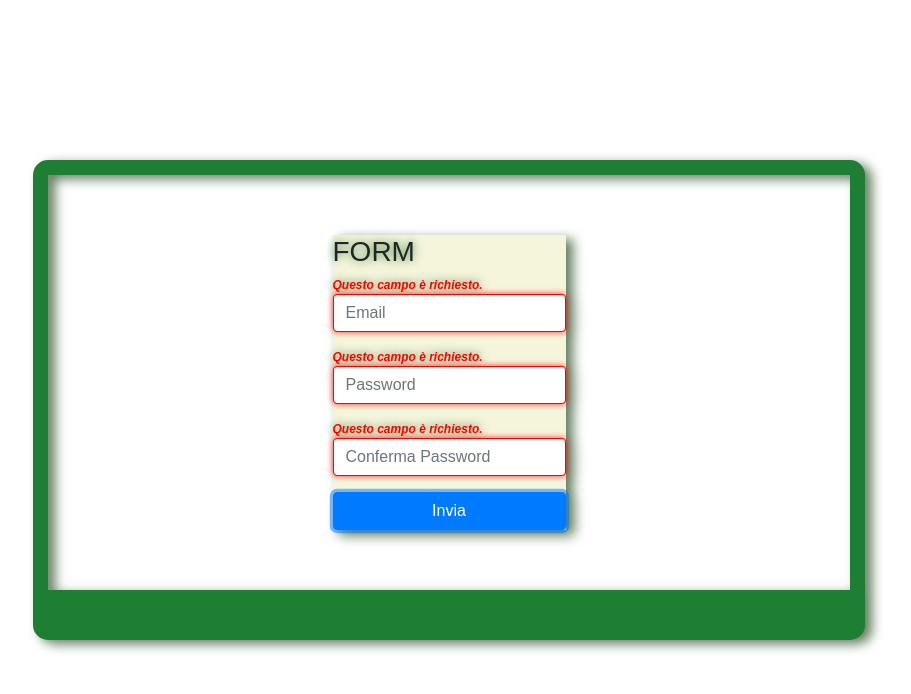
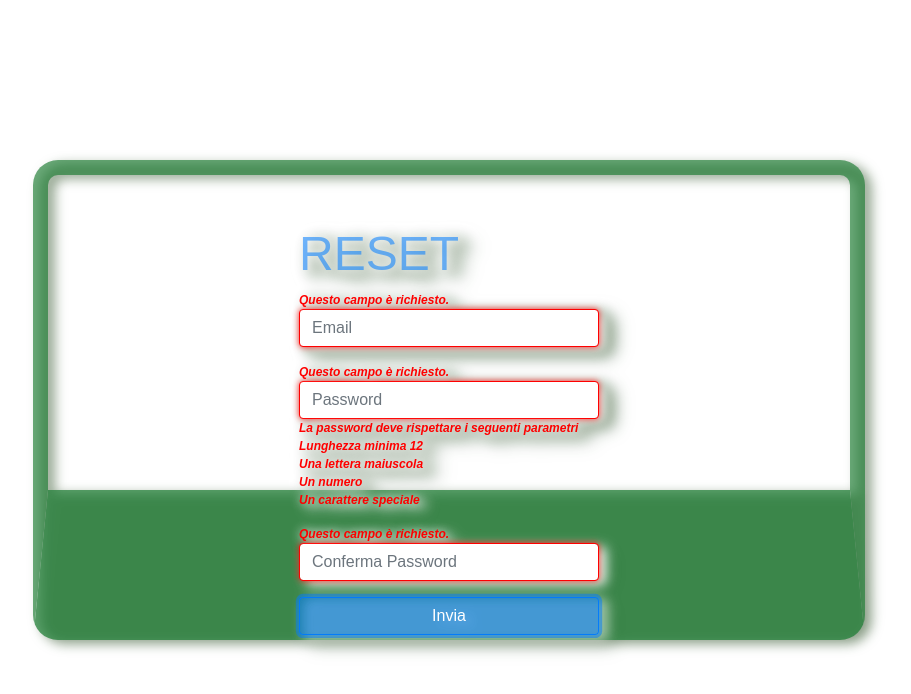
Before and after one commit to erjonlusha/form-jquery, a plain HTML site: page index.html in a window 1280 px wide. Both pictures are taken after a click on the button "Invia". Shown: the whole page, without its empty margins (191-1102 px from the left). Drawn offline with nearby package versions, Linux system fonts and the light colour scheme.

Commit message:
Completato form

```diff
--- a/assets/css/style.css
+++ b/assets/css/style.css
@@ -4,15 +4,16 @@ body {
     display: flex;
 }
 
-.form {
-    width: 300px;
-}
+input {width: 300px!important;}
 
 .form h3 {
     margin-top: 0;
     text-transform: uppercase;
 }
-
+h3{
+   color: #007bff8c !important;
+   font-size: 3rem;
+}
 .error {
     border-color: red;
     box-shadow: 0 0 6px rgba(255, 0, 0, 0.8);
@@ -20,6 +21,7 @@ body {
 
 .validation,
 .validation2,
+.validationP,
 #invalid_email,
 #val_lenght,
 #val_capital,
@@ -35,8 +37,11 @@ body {
 
 
 .form {
-    background-color: beige;
     width: fit-content;
+    height: 100%;
+    display: flex;
+    flex-flow: column nowrap;
+    place-content: stretch space-evenly;
 }
 
 .password_form {
@@ -57,14 +62,17 @@ body {
     align-items: center;
     height: 60vh;
     width: 65vw;
-    border: 15px solid #1e7e34;
-    border-bottom: 50px solid #1e7e34;
-    border-radius: 15px;
+    border: 15px solid #1e7e34a8;
+    border-bottom: 150px solid #1e7e34bb;
+    border-radius: 25px;
     font-weight: 600;
     filter: drop-shadow(7px 4px 6px #083100a4);
     text-shadow: 0px 0px 10px #075f01be;
 }
-
+.form{
+    filter: drop-shadow(7px 4px 6px #ffffffe5)!important;
+    text-shadow: 0px 0px 10px #ffffffe5!important;
+}
 #well-done {
     margin: auto;
     display: flex;
@@ -80,7 +88,12 @@ body {
 h1{
     padding: 115px;
     background: white;
-    /* border-radius: 10px; */
     margin-bottom: 0;
-    color: #0062cc;
+    color: #007bff8c !important;
 }
+
+.btn-primary {
+    color: #fff;
+    background-color: #007bff8c!important;
+    border-color: #007bffed!important;
+}
--- a/assets/js/main.js
+++ b/assets/js/main.js
@@ -1,7 +1,10 @@
 $(document).ready(function(){
   var $btn = $('#submit');
   var $campo = $('.form-control');
-    $('#well-done').hide();
+  var insPassword = $('#insPassword').val();
+  var confPassword;
+  $('#well-done').hide();
+
   //Controllo che carattere @ si presente nell'email
   $('#insEmail').focusout(function(){
     var insEmail = $('#insEmail').val();
@@ -9,7 +12,7 @@ $(document).ready(function(){
 
     if(insEmail.search('@') < 0){
       console.log(insEmail.search('@') + ' For')
-      $('#invalid_email').show(500).addClass('error');
+      $('#invalid_email').show(500);
       $(this).addClass('error');
       $(this).parent().find('.validation').show(500);
     }else{
@@ -20,39 +23,35 @@ $(document).ready(function(){
   });
 
   $('#insPassword').focusout(function(){
-    var insPassword = $('#insPassword').val();
-
+    // Quando si passa all'input successivo la funzione controlla che la lunghezza della password sia di almeno 12 caratteri.
     if($(this).val().length < 12){                                          // 1. Lunghezza minima 12.
-      $('#val_lenght').show(500).addClass('error');
+      $('#val_lenght').show(500);
       $(this).addClass('error');
       $(this).parent().find('.validation').show(500)
     }else{
-      $('#val_lenght').hide(500).removeClass('error');
+      $('#val_lenght').hide(500).removeClass('error2');
       $(this).parent().find('.validation').hide(500);
-    }
-
-    if(IsEmail(insPassword)){
-      $(this).show(500).addClass('error');
-      return false;
-    }
-
-
-  });
-
-  $('#confPassword').focusout(function(){                                   // Confronta password
-    insPassword = $('#insPassword').val();
-    var confPassword = $('#confPassword').val();
-
-    if(insPassword != confPassword){
-      $(this).addClass('error');
-      $(this).parent().find('.validation').show(500);
     }
 
   });
 
-  var well;
+  $('#confPassword').focusout(function(){
+    // Confronta il primo input con il secondo nel caso fossero diversi da errore:
+    insPassword = $('#insPassword').val();
+    confPassword = $('#confPassword').val();
+    if(insPassword != confPassword){
+      $(this).addClass('error');
+      $(this).parent().find('.validationP').show(500);
+    }
+  });
+
+
+  var well = false; //Imposto well su false in modo che di default ferma il processo.
+  console.log('well '+ well);
   $btn.on('click', function(){
+
     $campo.each(function(){
+      //Controlla che i campi non siano vuoti
       var value = $(this).val();
       if (value == '') {
         $(this).addClass('error');
@@ -63,23 +62,30 @@ $(document).ready(function(){
       }
     });
 
-    if(IsPass(insPassword)){
-      $('#invalid_email').show(500).addClass('error');
+    var errorCount = $('.error').length;
+    // Controllo che non ci siano errori
+    if (errorCount == 0) {
+      // console.log('well done')
+      well = true;
+    }
+
+    if(!IsPass(insPassword)){
+      //Se la password deve rispettare i seguenti parametri lettere miuscole e minuscole, numeri e caratteri speciali.
+      $('.validation2').show(500);
+      well = true;
       return true;
     }
 
-    var errorCount = $('.error').length;
-    if (errorCount == 0) {
-      console.log('well done')
-      well = true;
+    if (insPassword !== confPassword) {
+      // se le due password non sono identiche mostra l'errore
+      $('.validation2').show(500);
+      well = false;
+      return false;
     }
 
     if(well) {
-      console.log('well '+ well);
       $('.form').fadeOut(40);
       $('#well-done').show(800);
-    } else {
-
     }
   });
 
@@ -96,14 +102,13 @@ function IsEmail(email) {
   }
 }
 
-
 function IsPass(password) {
-  var passRegex = /^(?=.*\d)(?=.*[a-z])(?=.*[A-Z])(?=.*[a-zA-Z]).{8,}$/gm;       //2. Una lettera maiuscola.
-  console.log((passRegex.test(password)));                                       //3. Un numero.
-  if(passRegex.test(password)) {                                                 //4. Un carattere speciale.
-    console.log('Funzione '+ password);
-    return true;
-  }else{
+  var passRegex = /^(?=.*[a-z])(?=.*[A-Z])(?=.*[0-9])(?=.*[!@#\$%\^&\*])(?=.{8,})/gm;
+  var a = passRegex.test(password);                                               //2. Una lettera maiuscola.
+  // console.log(a);                                                              //3. Un numero.
+  if(a) {                                                                         //4. Un carattere speciale.
+    return  well = true;
+  } else {
     return false;
   }
 }
--- a/index.html
+++ b/index.html
@@ -14,7 +14,7 @@
 <body>
     <div class="well" action="">
         <div class="form">
-            <h3>Form</h3>
+            <h3>Reset</h3>
             <div class="password_form">
                 <div class="form-group">
                     <div class="validation">Questo campo è richiesto.</div>
@@ -35,7 +35,7 @@
                 <div class="form-group">
                     <div class="validation">Questo campo è richiesto.</div>
                     <input type="text" class="form-control check_pass" placeholder="Conferma Password" id="confPassword"/>
-
+                    <div class="validationP">Le password non coincidono.</div>
                 </div>
 
                 <button class="btn btn-block btn-primary" id="submit">Invia</button>
```
